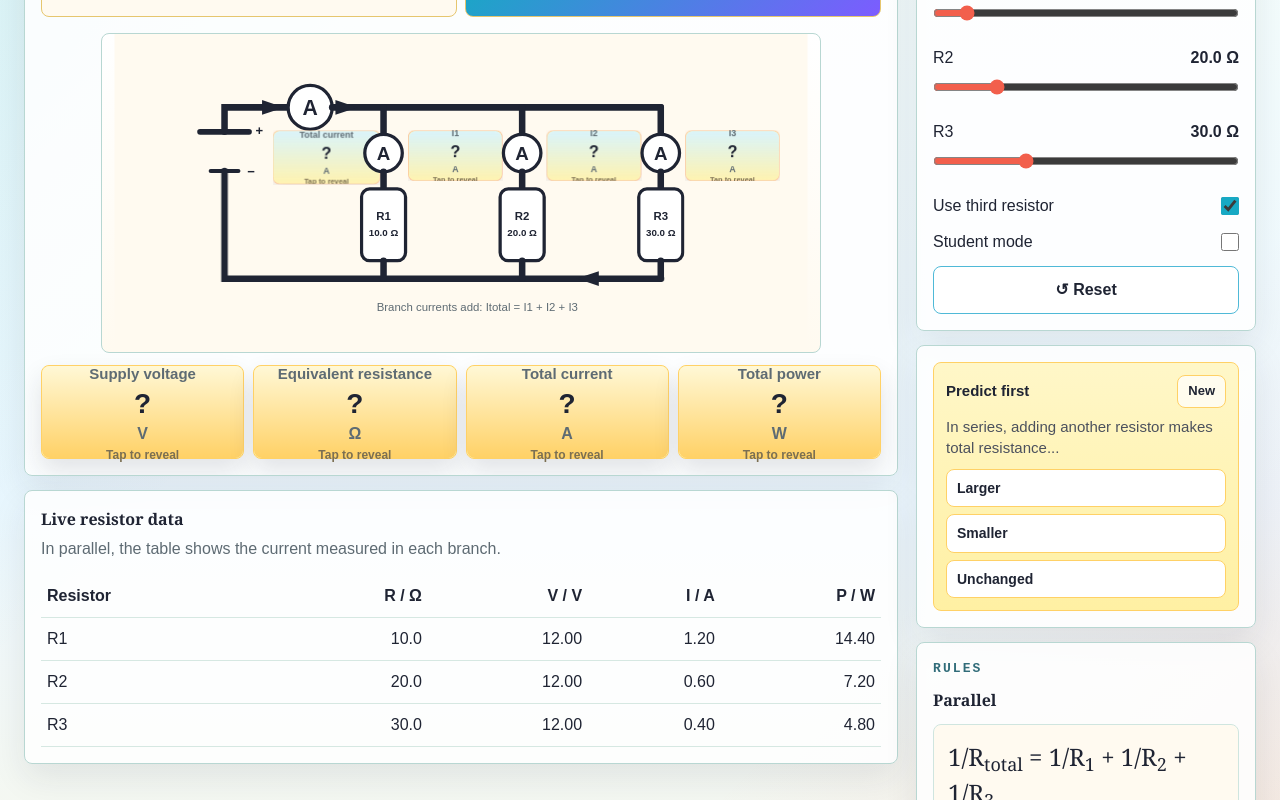
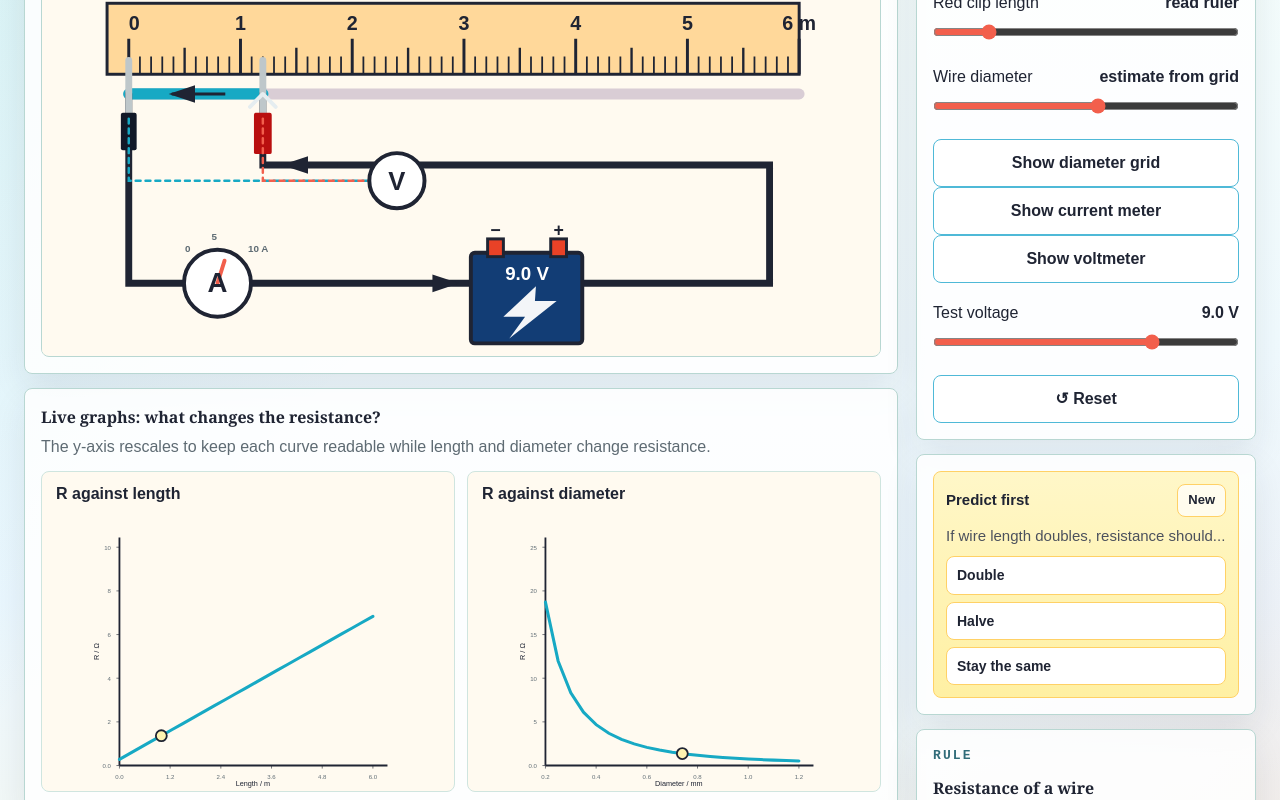
Before and after one commit to oshiromarcos/physics-concept-studio, a React (Vite) app: page / in a window 1280 px wide. Shown: the part 300-1100 px from the top of the page. Built offline with nearby package versions, Linux system fonts and the light colour scheme.

Commit message:
Open wire lab by default and autoscale graphs

```diff
--- a/src/App.jsx
+++ b/src/App.jsx
@@ -1,10 +1,10 @@
 import { useMemo, useRef, useState } from "react";
 
 const topics = [
+  { key: "wire-resistance", title: "Resistance of a Wire", subtitle: "R = ρL/A" },
   { key: "ohms-law", title: "Ohm’s Law", subtitle: "V, I and R" },
   { key: "series-parallel", title: "Series & Parallel", subtitle: "Resistor networks" },
   { key: "potential-divider", title: "Potential Dividers", subtitle: "Shared voltage" },
-  { key: "wire-resistance", title: "Resistance of a Wire", subtitle: "R = ρL/A" },
 ];
 
 const predictionSets = {
@@ -154,7 +154,7 @@ const wireRevealDefaults = {
 };
 
 export default function App() {
-  const [page, setPage] = useState("series-parallel");
+  const [page, setPage] = useState("wire-resistance");
 
   return (
     <div className="app">
@@ -743,6 +743,31 @@ function getInstrumentNeedleAngle(value, maxValue) {
   return startAngle + fraction * (endAngle - startAngle);
 }
 
+function getAutoWireGraphMax(samples) {
+  const maxValue = Math.max(...samples.map((point) => point.value), 1);
+  const target = maxValue * 1.15;
+  const exponent = Math.floor(Math.log10(target));
+  const base = 10 ** exponent;
+  const niceSteps = [1, 1.25, 1.5, 2, 2.5, 4, 5, 7.5, 10];
+  const niceMax = niceSteps.map((step) => step * base).find((candidate) => candidate >= target) ?? 10 * base;
+
+  return niceMax <= maxValue * 2 ? niceMax : maxValue * 1.5;
+}
+
+function scaleWireGraphPoints(samples, yMax, graphBottom, graphHeight) {
+  return samples.map((point) => ({
+    x: point.x,
+    y: graphBottom - (point.value / yMax) * graphHeight,
+  }));
+}
+
+function formatGraphTick(value) {
+  if (value >= 100) return value.toFixed(0);
+  if (value >= 10) return value.toFixed(value % 1 === 0 ? 0 : 1);
+  if (value >= 1) return value.toFixed(value % 1 === 0 ? 0 : 2);
+  return value.toPrecision(2);
+}
+
 function WireResistancePage() {
   const [length, setLength] = useState(1.2);
   const [diameter, setDiameter] = useState(randomWireDiameter);
@@ -762,22 +787,21 @@ function WireResistancePage() {
   const current = testVoltage / resistance;
   const areaMm2 = area * 1_000_000;
   const resistivityScale = material.resistivity / 1e-8;
-  const wireGraphMax = 100;
   const wireGraphBottom = 428;
   const wireGraphHeight = 360;
 
-  const lengthGraphPoints = useMemo(() => {
+  const lengthGraphSamples = useMemo(() => {
     return Array.from({ length: 25 }, (_, index) => {
       const sampleLength = 0.25 + (index / 24) * 5.75;
       const sampleResistance = material.resistivity * sampleLength / area;
       return {
         x: 48 + (index / 24) * 418,
-        y: wireGraphBottom - (sampleResistance / wireGraphMax) * wireGraphHeight,
+        value: sampleResistance,
       };
     });
   }, [area, material.resistivity]);
 
-  const diameterGraphPoints = useMemo(() => {
+  const diameterGraphSamples = useMemo(() => {
     return Array.from({ length: 21 }, (_, index) => {
       const sampleDiameter = 0.2 + index * 0.05;
       const sampleArea = Math.PI * ((sampleDiameter / 1000) / 2) ** 2;
@@ -785,10 +809,15 @@ function WireResistancePage() {
 
       return {
         x: 48 + (index / 20) * 418,
-        y: wireGraphBottom - (sampleResistance / wireGraphMax) * wireGraphHeight,
+        value: sampleResistance,
       };
     });
   }, [length, material.resistivity]);
+
+  const lengthGraphMax = getAutoWireGraphMax(lengthGraphSamples);
+  const diameterGraphMax = getAutoWireGraphMax(diameterGraphSamples);
+  const lengthGraphPoints = scaleWireGraphPoints(lengthGraphSamples, lengthGraphMax, wireGraphBottom, wireGraphHeight);
+  const diameterGraphPoints = scaleWireGraphPoints(diameterGraphSamples, diameterGraphMax, wireGraphBottom, wireGraphHeight);
 
   function flipValue(key) {
     setRevealedValues((currentValues) => ({
@@ -923,27 +952,27 @@ function WireResistancePage() {
           <div className="card-content">
             <h3>Live graphs: what changes the resistance?</h3>
             <p className="subtitle">
-              The y-axis stays fixed so the line itself shows how length and diameter change resistance.
+              The y-axis rescales to keep each curve readable while length and diameter change resistance.
             </p>
 
             <div className="wire-graphs">
               <WireLineGraph
                 title="R against length"
                 xLabel="Length / m"
-                yMax={wireGraphMax}
+                yMax={lengthGraphMax}
                 points={lengthGraphPoints}
                 activeX={48 + ((length - 0.25) / 5.75) * 418}
-                activeY={wireGraphBottom - (resistance / wireGraphMax) * wireGraphHeight}
+                activeY={wireGraphBottom - (resistance / lengthGraphMax) * wireGraphHeight}
                 color={material.color}
                 xTick={(n) => (n * 1.2).toFixed(1)}
               />
               <WireLineGraph
                 title="R against diameter"
                 xLabel="Diameter / mm"
-                yMax={wireGraphMax}
+                yMax={diameterGraphMax}
                 points={diameterGraphPoints}
                 activeX={48 + ((diameter - 0.2) / 1.0) * 418}
-                activeY={wireGraphBottom - (resistance / wireGraphMax) * wireGraphHeight}
+                activeY={wireGraphBottom - (resistance / diameterGraphMax) * wireGraphHeight}
                 color="#17a9c4"
                 xTick={(n) => (0.2 + n * 0.2).toFixed(1)}
               />
@@ -1516,7 +1545,7 @@ function WireLineGraph({ title, xLabel, yMax, points, activeX, activeY, color, x
           <g key={n}>
             <line x1="43" y1={graphBottom - n * (graphHeight / 5)} x2="48" y2={graphBottom - n * (graphHeight / 5)} stroke="#1f2433" />
             <text x="34" y={graphBottom + 4 - n * (graphHeight / 5)} textAnchor="end" fill="#5e6b73" fontSize="10">
-              {(yMax / 5) * n}
+              {formatGraphTick((yMax / 5) * n)}
             </text>
           </g>
         ))}
```
